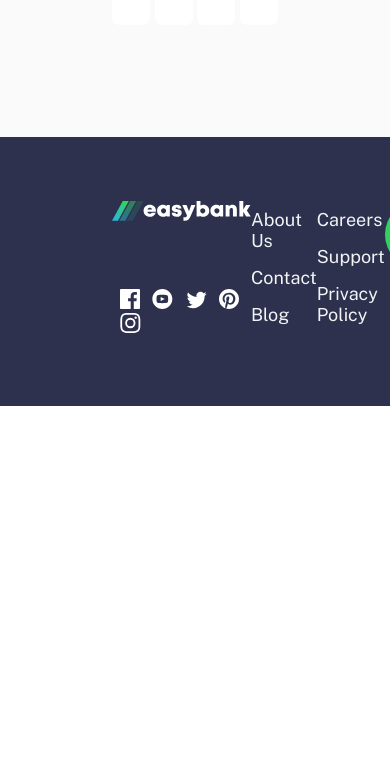
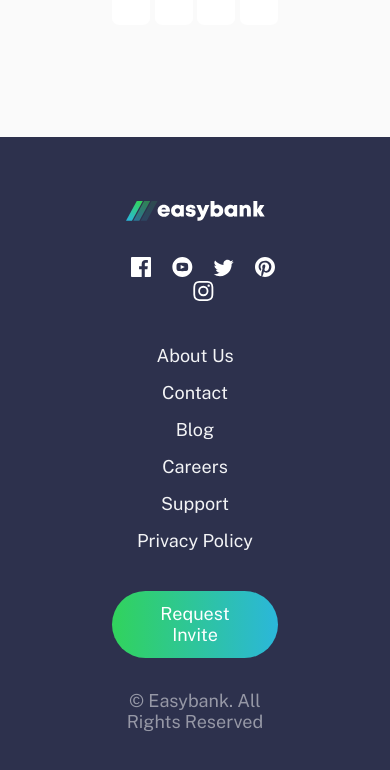
Before and after one commit to abdelilahelhaddad/easybank-landing-page, a plain HTML site: page index.html in a window 390 px wide. Shown: the part 3100-3870 px from the top of the page. Before the commit the page ends 3506 px from the top, so only its background shows below. Drawn offline with nearby package versions, Linux system fonts and the light colour scheme.

Commit message:
:iphone: :seedling: Mobile Responsive :sparkles: :iphone:

```diff
--- a/_mobile.scss
+++ b/_mobile.scss
@@ -233,3 +233,67 @@
     }
   }
 }
+
+.footer {
+  background-color: $Dark-Blue;
+  padding: 4rem 0;
+
+  .container {
+    justify-content: space-between;
+    flex-direction: column;
+    text-align: center;
+
+    .logoSocials {
+      .logo {
+        margin-bottom: 2rem;
+      }
+
+      .socials {
+        margin-bottom: 2rem;
+
+        svg {
+          margin-left: 1rem;
+
+          &:hover {
+            path {
+              fill: $Lime-Green;
+            }
+          }
+        }
+      }
+    }
+
+    .footerNavbar,
+    .privacyPolicy {
+
+      .list {
+
+        li {
+          padding: 0.5rem 0;
+
+          a {
+            color: $Light-Grayish-Blue;
+
+            &:hover {
+              color: $Lime-Green;
+            }
+          }
+        }
+      }
+    }
+
+    .ctaButton {
+      text-align: center;
+      margin-top: 2rem;
+
+      .requestInviteButton {
+        justify-content: center;
+        margin-bottom: 2rem;
+      }
+
+      p {
+        color: $Grayish-Blue;
+      }
+    }
+  }
+}
```
Also changed, not shown: style.css, 1 other file.
